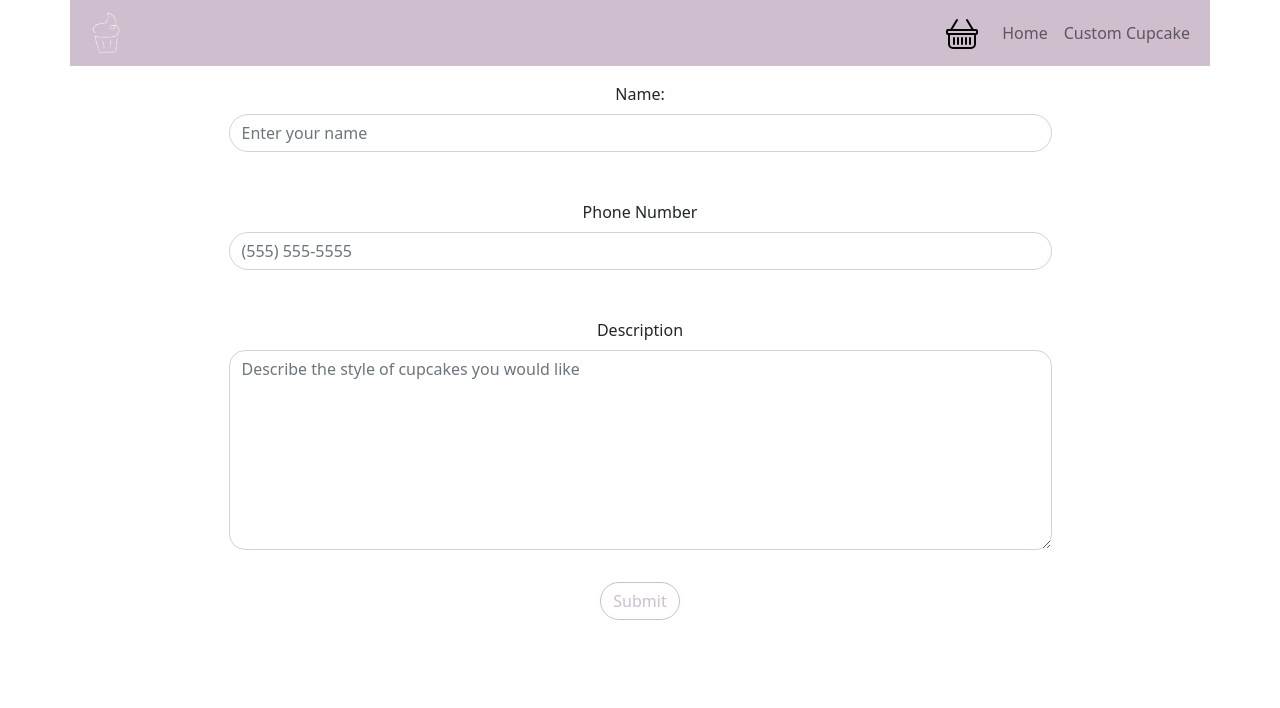
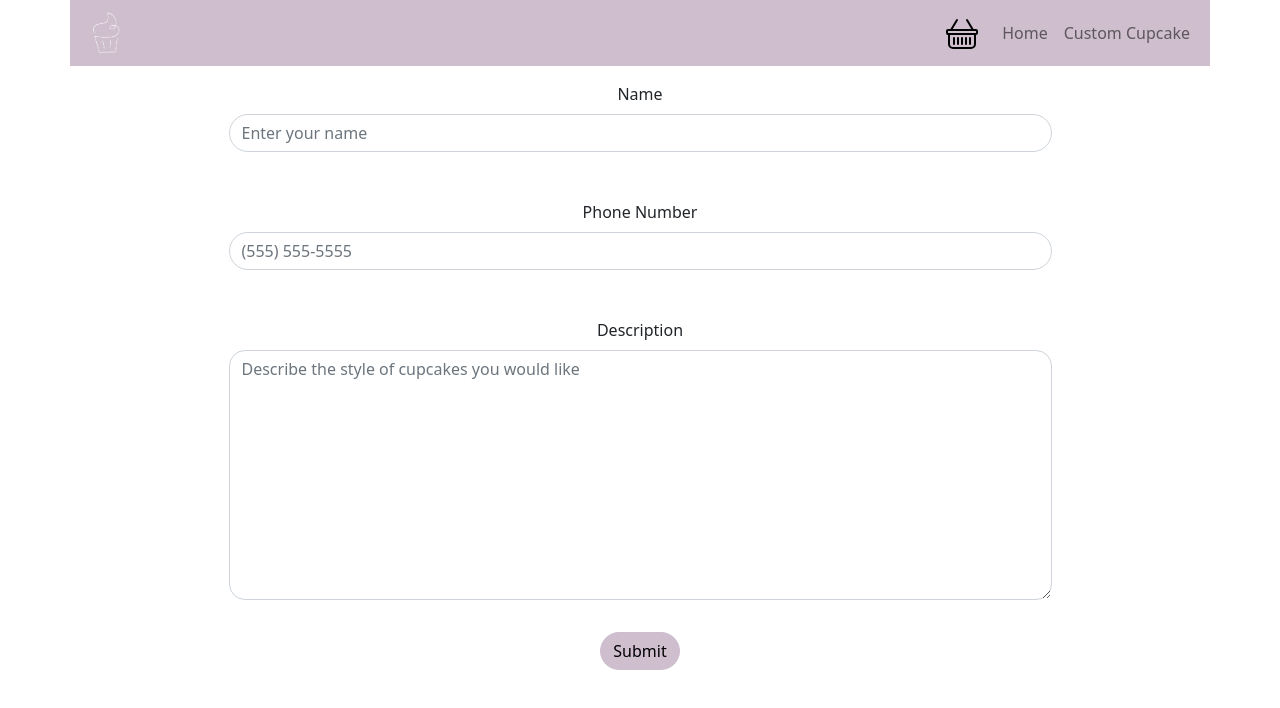
Before and after one commit to Gurb-S/cupcakemakes, a React (Create React App) app: page /custom in a window 1280 px wide. Shown: the top 708 px of the page. Built offline with nearby package versions, Linux system fonts and the light colour scheme.

Commit message:
add dynamic header

```diff
--- a/src/components/CustomOrder.js
+++ b/src/components/CustomOrder.js
@@ -1,11 +1,20 @@
 import { Button } from 'react-bootstrap';
 import Form from 'react-bootstrap/Form';
+import { BackBtn } from './BackBtn';
 
 export function CustomOrder() {
     return(
+        <div>
+            {/* <div className="mt-3 mx-2 d-flex justify-content-between">
+                <BackBtn />
+                <h1 className="align-self-center my-auto">Custom Order</h1>
+                <a href="/" className='my-auto'><img src={"https://ik.imagekit.io/dod5kjssy/imgs/logo"} height={50} width={50} alt="logo" className="rounded-circle"></img></a>
+            </div> */}
+            {/* <h1 className="mx-auto mt-4" style={{width: "200px"}}>Custom Order</h1> */}
+            <BackBtn page={"Custom Order"}/>
             <Form className='text-center'>
                 <Form.Group className='m-auto mb-3 text-center w-75 p-3' controlId="formBasicName">
-                <Form.Label>Name:</Form.Label>
+                    <Form.Label>Name</Form.Label>
                     <Form.Control type='text' placeholder='Enter your name' className='rounded-pill'/>
                 </Form.Group>
                 <Form.Group className='m-auto mb-3 w-75 p-3' controlId='formBasicNumber'>
@@ -14,9 +23,10 @@ export function CustomOrder() {
                 </Form.Group>
                 <Form.Group className='m-auto mb-3 w-75 p-3' controlId='formBasicDesc'>
                     <Form.Label>Description</Form.Label>
-                <Form.Control as='textarea' rows={3} placeholder='Describe the style of cupcakes you would like' style={{ height: '200px' }} className='rounded-4'/>
+                    <Form.Control as='textarea' rows={3} placeholder='Describe the style of cupcakes you would like' style={{ height: '250px' }} className='rounded-4'/>
                 </Form.Group>
-            <Button variant="outline-primary" type="submit" className='rounded-pill'>Submit</Button>
+                <Button variant="primary" type="submit" className='rounded-pill'>Submit</Button>
             </Form>
+        </div>
     )
 }
```
Lines whose indentation alone changed are shown as unchanged.
